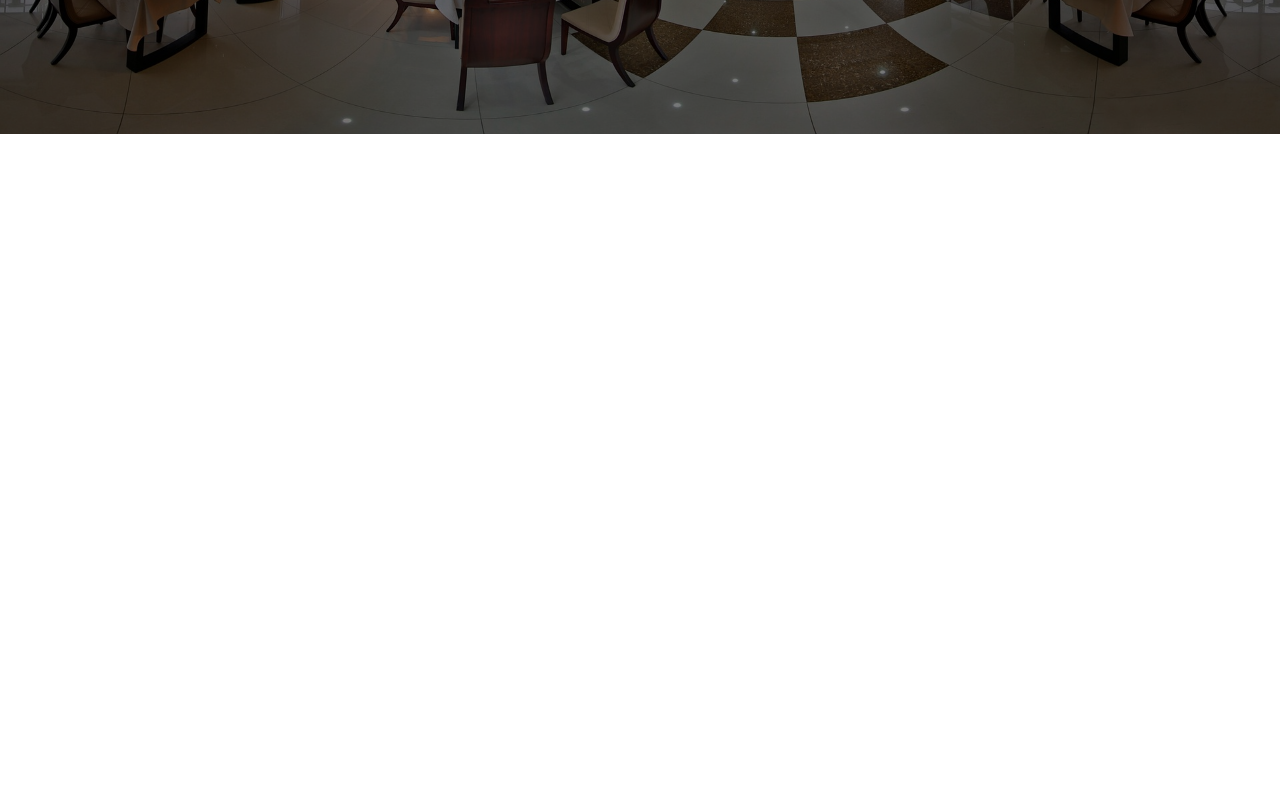
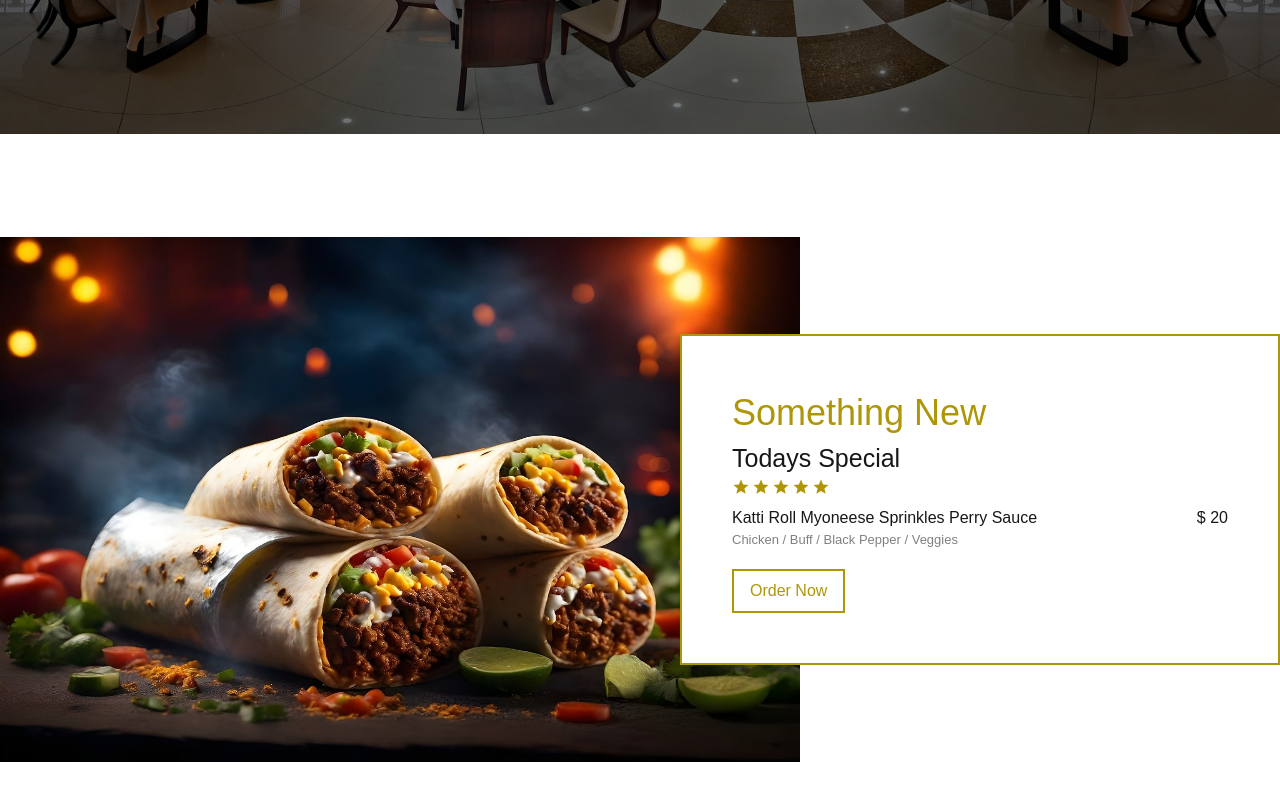
Before and after one commit to Biki101/delicious, a Next.js app: page / in a window 1280 px wide. Shown: the part 1766-2566 px from the top of the page. Before the commit the page ends 1900 px from the top, so only its background shows below. Built offline with nearby package versions, Linux system fonts and the light colour scheme.

Commit message:
added todays special section

```diff
--- /dev/null
+++ b/src/app/components/PrimaryButton/primary-button.tsx
@@ -0,0 +1,11 @@
+interface PrimaryButtonProps {
+  buttonLabel: string;
+}
+
+export default function PrimaryButton({ buttonLabel }: PrimaryButtonProps) {
+  return (
+    <div className="border-[2px] border-[var(--gold-color)] w-fit px-[16px] py-[8px] text-[var(--gold-color)]">
+      {buttonLabel}
+    </div>
+  );
+}
--- /dev/null
+++ b/src/app/components/TodaySpecial/today-special.tsx
@@ -0,0 +1,102 @@
+import Image from "next/image";
+import todaySpecial from "../../assets/today-special.jpg";
+import PrimaryButton from "../PrimaryButton/primary-button";
+
+export default function TodaySpecial() {
+  return (
+    <div className="outer-container h-[730px] flex justify-start items-center relative">
+      <Image
+        src={todaySpecial}
+        height={525}
+        width={800}
+        className="h-[525px] w-[800px]"
+        alt="today-special"
+      />
+      <div className="absolute top-[200px] w-[600px] bg-white border-[2px] border-[var(--gold-color)] p-[50px] right-0">
+        <div className="text-[36px] text-[var(--gold-color)] cursive-font">
+          Something New
+        </div>
+        <div className="text-[25px]">Todays Special</div>
+        {/* rating 5 star  */}
+        <div className="flex gap-[2px]">
+          <svg
+            xmlns="http://www.w3.org/2000/svg"
+            height="18"
+            viewBox="0 0 24 24"
+            width="18"
+          >
+            <path d="M0 0h24v24H0z" fill="none" />
+            <path d="M0 0h24v24H0z" fill="none" />
+            <path
+              d="M12 17.27L18.18 21l-1.64-7.03L22 9.24l-7.19-.61L12 2 9.19 8.63 2 9.24l5.46 4.73L5.82 21z"
+              fill="#af9608"
+            />
+          </svg>
+          <svg
+            xmlns="http://www.w3.org/2000/svg"
+            height="18"
+            viewBox="0 0 24 24"
+            width="18"
+          >
+            <path d="M0 0h24v24H0z" fill="none" />
+            <path d="M0 0h24v24H0z" fill="none" />
+            <path
+              d="M12 17.27L18.18 21l-1.64-7.03L22 9.24l-7.19-.61L12 2 9.19 8.63 2 9.24l5.46 4.73L5.82 21z"
+              fill="#af9608"
+            />
+          </svg>
+          <svg
+            xmlns="http://www.w3.org/2000/svg"
+            height="18"
+            viewBox="0 0 24 24"
+            width="18"
+          >
+            <path d="M0 0h24v24H0z" fill="none" />
+            <path d="M0 0h24v24H0z" fill="none" />
+            <path
+              d="M12 17.27L18.18 21l-1.64-7.03L22 9.24l-7.19-.61L12 2 9.19 8.63 2 9.24l5.46 4.73L5.82 21z"
+              fill="#af9608"
+            />
+          </svg>
+          <svg
+            xmlns="http://www.w3.org/2000/svg"
+            height="18"
+            viewBox="0 0 24 24"
+            width="18"
+          >
+            <path d="M0 0h24v24H0z" fill="none" />
+            <path d="M0 0h24v24H0z" fill="none" />
+            <path
+              d="M12 17.27L18.18 21l-1.64-7.03L22 9.24l-7.19-.61L12 2 9.19 8.63 2 9.24l5.46 4.73L5.82 21z"
+              fill="#af9608"
+            />
+          </svg>
+          <svg
+            xmlns="http://www.w3.org/2000/svg"
+            height="18"
+            viewBox="0 0 24 24"
+            width="18"
+          >
+            <path d="M0 0h24v24H0z" fill="none" />
+            <path d="M0 0h24v24H0z" fill="none" />
+            <path
+              d="M12 17.27L18.18 21l-1.64-7.03L22 9.24l-7.19-.61L12 2 9.19 8.63 2 9.24l5.46 4.73L5.82 21z"
+              fill="#af9608"
+            />
+          </svg>
+        </div>
+        {/* rating 5 star end */}
+        <div className="mt-[10px] flex justify-between">
+          <div>Katti Roll Myoneese Sprinkles Perry Sauce</div>
+          <div>$ 20</div>
+        </div>
+        <div className="text-[13px] text-[var(--placeholder-color)]">
+          Chicken / Buff / Black Pepper / Veggies
+        </div>
+        <div className="mt-[20px]">
+          <PrimaryButton buttonLabel="Order Now" />
+        </div>
+      </div>
+    </div>
+  );
+}
--- a/src/app/globals.css
+++ b/src/app/globals.css
@@ -11,6 +11,7 @@
   --foreground: #171717;
   --primary-color: rgba(165, 42, 42, 0.815);
   --gold-color: #af9608;
+  --placeholder-color: gray;
 }
 
 @media (prefers-color-scheme: dark) {
--- a/src/app/page.tsx
+++ b/src/app/page.tsx
@@ -4,6 +4,7 @@ import heroImage from "./assets/hero.jpg";
 import banner from "./assets/banner.jpg";
 import WelcomeMessage from "./components/WelcomeMessahe/welcome-message";
 import Intro from "./components/Intro/intro";
+import TodaySpecial from "./components/TodaySpecial/today-special";
 
 export default function Home() {
   return (
@@ -52,6 +53,7 @@ export default function Home() {
         />
       </div>
       {/* banner end*/}
+      <TodaySpecial />
     </div>
   );
 }
```
Also changed, not shown: src/app/assets/today-special.jpg (added).
